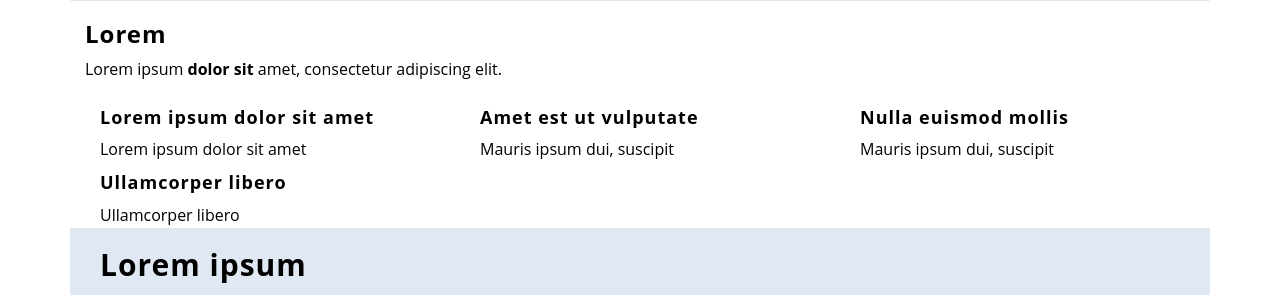
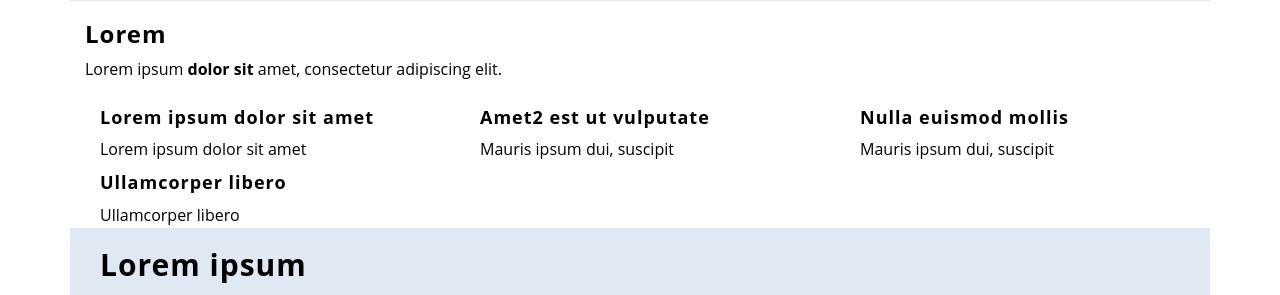
Before and after one commit to anselmi-tuhkanen2/Test, a Jekyll site: the page built from index.md, in a window 1280 px wide and 900 px high, scrolled down 668 px. Shown: the part 155-450 px from the top of the window. Built offline with Jekyll 4.4.1, drawn with Linux system fonts in a browser that asks for light colours; nearby versions of some CDN libraries.

Commit message:
Updated Ref2

```diff
--- a/_references/ref2.markdown
+++ b/_references/ref2.markdown
@@ -4,6 +4,6 @@ position: 2
 img_image: "/uploads/51dc7b36e4b097e4d3838ac2.jpg"
 ---
 
-#### Amet est ut vulputate
+#### Amet2 est ut vulputate
 
 Mauris ipsum dui, suscipit
```
